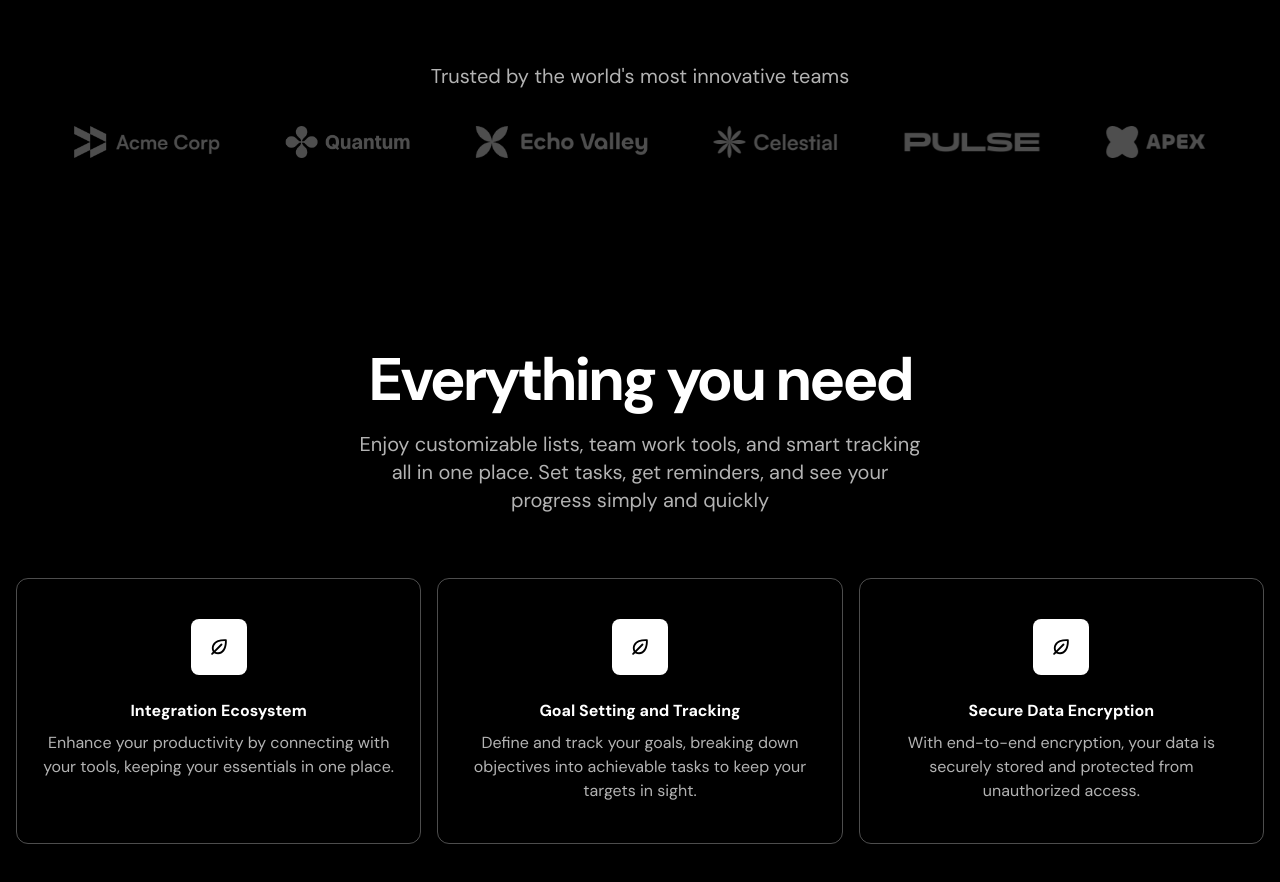
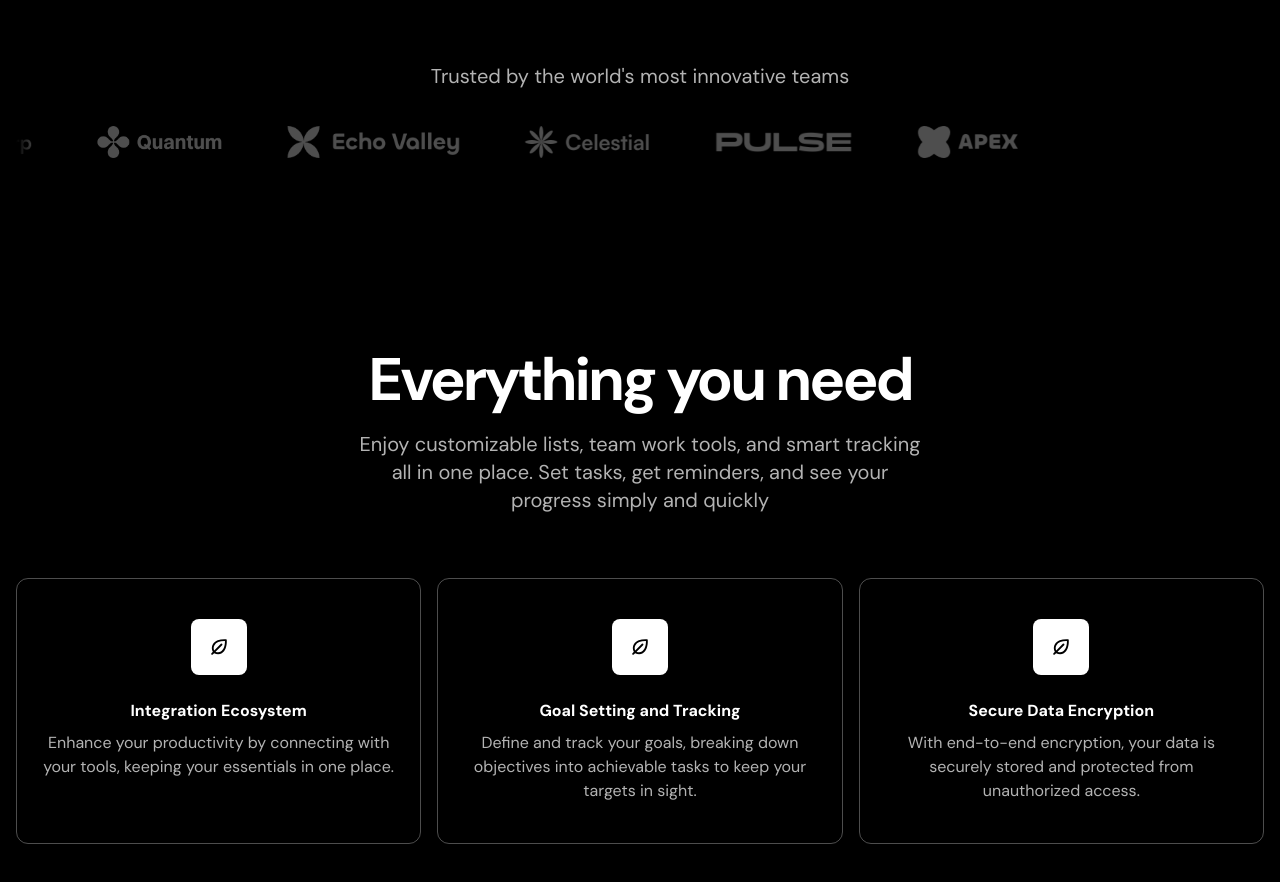
Before and after one commit to harshit-senpai/HackIndia-spark-4-2025-Pookies, a Next.js app in the folder dark-landing/: page / in a window 1280 px wide. Shown: the part 860-1742 px from the top of the page. Built offline with nearby package versions, Linux system fonts and the light colour scheme.

Commit message:
dark-landing_logo-animation

```diff
--- a/dark-landing/src/components/LogoTicker.tsx
+++ b/dark-landing/src/components/LogoTicker.tsx
@@ -1,3 +1,5 @@
+"use client";
+
 import Image from "next/image";
 
 import acmeLogo from "../assets/images/acme.png";
@@ -7,6 +9,8 @@ import celestialLogo from "../assets/images/celestial.png";
 import pulseLogo from "../assets/images/pulse.png";
 import apexLogo from "../assets/images/apex.png";
 
+import { motion } from "framer-motion";
+
 const images = [
   { src: acmeLogo, alt: "Acme Logo" },
   { src: quantumLogo, alt: "Quantum Logo" },
@@ -14,6 +18,13 @@ const images = [
   { src: celestialLogo, alt: "Celestial Logo" },
   { src: pulseLogo, alt: "Pulse Logo" },
   { src: apexLogo, alt: "Apex Logo" },
+
+  { src: acmeLogo, alt: "Acme Logo-copy" },
+  { src: quantumLogo, alt: "Quantum Logo-copy" },
+  { src: echoLogo, alt: "Echo Logo-copy" },
+  { src: celestialLogo, alt: "Celestial Logo-copy" },
+  { src: pulseLogo, alt: "Pulse Logo-copy" },
+  { src: apexLogo, alt: "Apex Logo-copy" },
 ];
 
 export const LogoTicker = () => {
@@ -23,8 +34,17 @@ export const LogoTicker = () => {
         <h2 className="text-xl text-center text-white/70">
           Trusted by the world&apos;s most innovative teams
         </h2>
-        <div className="flex items-center justify-center overflow-hidden mt-9 before:contrast-[''] after:content-[''] before:absolute after:absolute before:h-full after:h-full before:w-5 after:w-5 relative before:left-0 after:right-0 before:top-0 after:top-0 before:bg-[linear-gradient(to_right,#000,rgb(0,0,0,0))] after:bg-[linear-gradient(to_left,#000,rgb(0,0,0,0))]">
-          <div className="flex gap-16">
+        <div className="flex items-center justify-center overflow-hidden mt-9 before:contrast-[''] after:content-[''] before:absolute after:absolute before:h-full before:z-10 after:h-full before:w-5 after:w-5 relative before:left-0 after:right-0 before:top-0 after:top-0 before:bg-[linear-gradient(to_right,#000,rgb(0,0,0,0))] after:bg-[linear-gradient(to_left,#000,rgb(0,0,0,0))]">
+          <motion.div
+            transition={{
+              duration: 10,
+              ease: "linear",
+              repeat: Infinity,
+            }}
+            initial={{ translateX: 0 }}
+            animate={{ translateX: "-50%" }}
+            className="flex gap-16 flex-none pr-16 -translate-x-1/2"
+          >
             {images.map((image) => (
               <Image
                 key={image.alt}
@@ -33,7 +53,7 @@ export const LogoTicker = () => {
                 className="flex-none h-8 w-auto"
               />
             ))}
-          </div>
+          </motion.div>
         </div>
       </div>
     </div>
```
